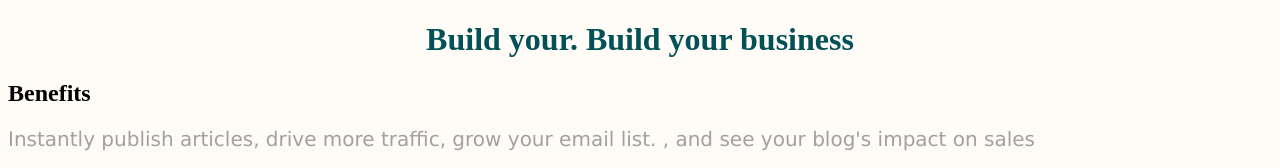
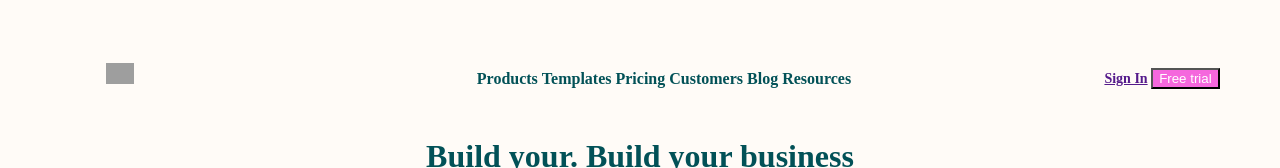
Before and after one commit to AleGoBa/FontEndFundamentalsV12022, a plain HTML site: page index.html in a window 1280 px wide. Shown: the top 168 px of the page. Drawn offline with Linux system fonts and the light colour scheme; grey boxes are pictures that could not be loaded.

Commit message:
added header nav

```diff
--- a/index.html
+++ b/index.html
@@ -10,6 +10,27 @@
 </head>
 
 <body>
+    <header class="header">
+        <a class="logo">
+            <img src="https://getmatcha.com/wp-content/uploads/2020/01/Icon-green.png">
+        </a>
+        <nav class="navbar">
+            <ul>
+                <li>Products</li>
+                <li>Templates</li>
+                <li>Pricing</li>
+                <li>Customers</li>
+                <li>Blog</li>
+                <li>Resources</li>
+            </ul>
+        </nav>
+        <div class="actions">
+            <a href="">Sign In</a>
+            <button type="button">Free trial</button>
+        </div>
+    </header>
+
+
     <h1>Build your. Build your business</h1>
     <h2>Benefits</h2>
     <p>Instantly publish articles, drive more traffic, grow your email list. , and see your
--- a/styles.css
+++ b/styles.css
@@ -17,3 +17,44 @@ button {
     color: #fff;
     background-color: #F567DD
 }
+
+.header {
+  margin-top: 40px;
+  margin-left: 20px;
+  margin-right: 20px;
+}
+
+li {
+  display: inline;
+}
+
+.header > *{
+  display: inline-block;
+  font-size: 16px;
+  line-height: 45px;
+  height:100%;
+  vertical-align: middle;
+}
+
+.logo{
+  width: 15%;
+  text-align: center;
+}
+
+.logo > img {
+  width: 15%;
+}
+
+.navbar{
+  width: 70%;
+  text-align: center;
+  color: #025157;
+  font-weight: bold;
+}
+
+.actions{
+  width: 14%;
+  text-align: center;
+  font-size:14px;
+  font-weight: bold;
+}
```
